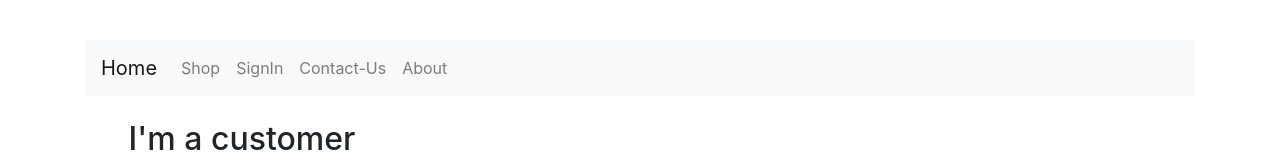
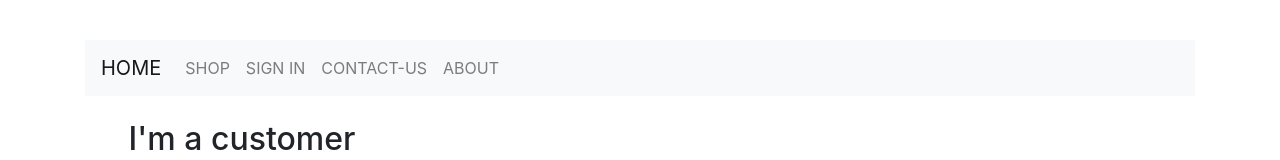
Before and after one commit to hfWalid/e-com-app, a React (Create React App) app: page /signinup in a window 1280 px wide. Shown: the top 160 px of the page. Built offline with nearby package versions, Linux system fonts and the light colour scheme; no server answers; a web font is replaced by a local one.

Commit message:
Architecting Components

```diff
--- a/src/App.js
+++ b/src/App.js
@@ -46,7 +46,7 @@
         return (
             <Router>
                 <div>
-                    <Navigbar/>
+                    <Navigbar currentUser={this.state.currentUser}/>
                 </div>
                 <div>
                     <Switch>
--- a/src/components/navbar/navbar.component.jsx
+++ b/src/components/navbar/navbar.component.jsx
@@ -1,6 +1,7 @@
 // Libraries.....
 import React from 'react';
 import {Link} from 'react-router-dom';
+import {auth} from '../../Firebase/firebase.utils';
 
 // Components....
 
@@ -9,25 +10,33 @@
 import 'bootstrap/dist/css/bootstrap.min.css';
 
 
-const Navigbar = () => {
+const Navigbar = ({currentUser}) => {
     return(
         <div className="container">
           <nav className="navbar navbar-expand-lg navbar-light bg-light">
-            <Link to='/' className="navbar-brand">Home</Link>
+            <Link to='/' className="navbar-brand">HOME</Link>
             <div className="collapse navbar-collapse" id="navbarSupportedContent">
                 <ul className="navbar-nav mr-auto">
                 <li className="nav-item">
-                  <Link to='/shop' className="nav-link">Shop</Link>
+                  <Link to='/shop' className="nav-link">SHOP</Link>
                 </li>
                 <li className="nav-item">
-                  <Link to='/signinup' className="nav-link">SignIn</Link>
+                {currentUser ? (
+                    <div className='nav-link' onClick={() => auth.signOut()}>
+                      SIGN OUT
+                    </div>
+                    ) : (
+                    <Link className='nav-link' to='/signin'>
+                      SIGN IN
+                    </Link>
+                  )}
                 </li>
                 <div className='navbar-nav'>
                   <li className="nav-item">
-                    <Link to='/contact' className="nav-link">Contact-Us</Link>
+                    <Link to='/contact' className="nav-link">CONTACT-US</Link>
                   </li>
                   <li className="nav-item">
-                    <Link to='/about' className="nav-link">About</Link>
+                    <Link to='/about' className="nav-link">ABOUT</Link>
                   </li>
                 </div>
               </ul>
```
